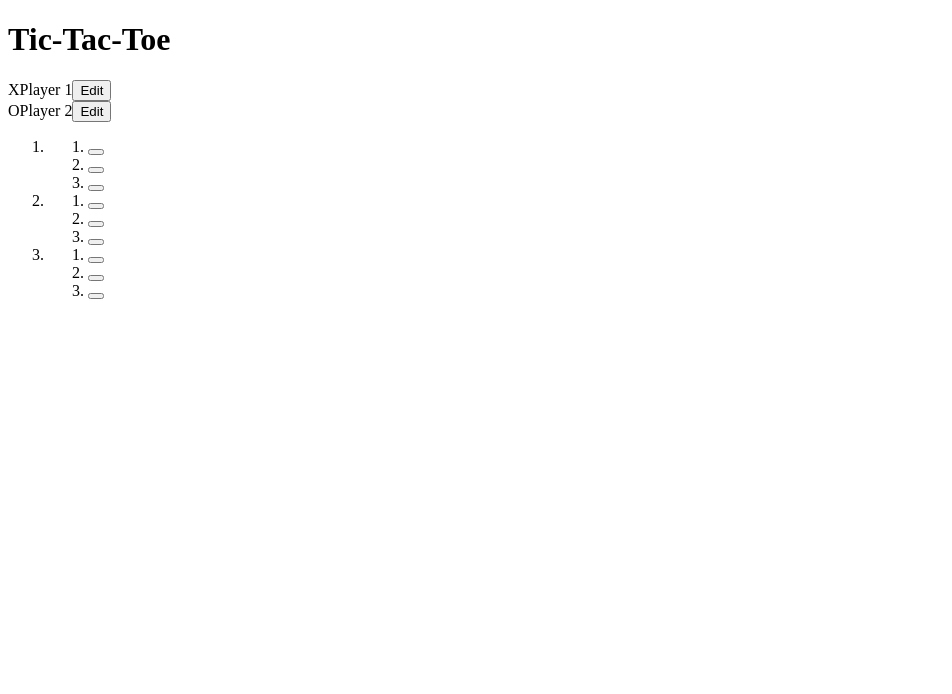
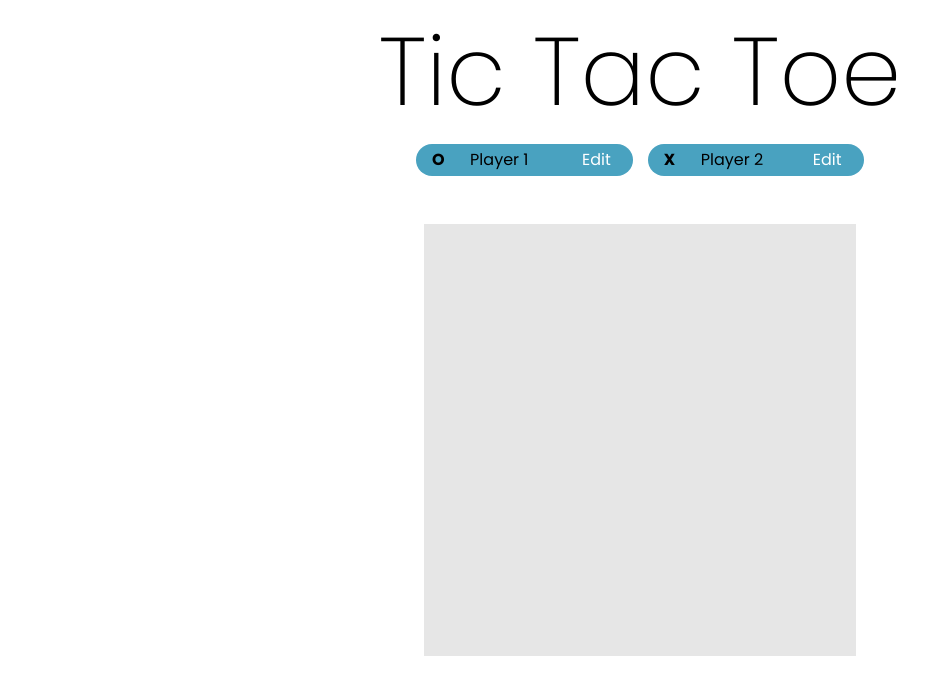
Before and after one commit to samko945/tic-tac-toe-react, a React (Vite) app: page / in a window 1280 px wide. Shown: the top 694 px of the page, without its empty margins (0-952 px from the left). Built offline with nearby package versions, Linux system fonts and the light colour scheme.

Commit message:
style css

```diff
--- a/index.html
+++ b/index.html
@@ -5,9 +5,15 @@
 		<link rel="icon" type="image/svg+xml" href="/vite.svg" />
 		<meta name="viewport" content="width=device-width, initial-scale=1.0" />
 		<title>Tic-Tac-Toe</title>
+		<link rel="preconnect" href="https://fonts.googleapis.com" />
+		<link rel="preconnect" href="https://fonts.gstatic.com" crossorigin />
+		<link
+			href="https://fonts.googleapis.com/css2?family=Geologica:wght@100..900&family=Poppins:ital,wght@0,100;0,200;0,300;0,400;0,500;0,600;0,700;0,800;0,900;1,100;1,200;1,300;1,400;1,500;1,600;1,700;1,800;1,900&display=swap"
+			rel="stylesheet"
+		/>
 	</head>
 	<body>
-		<h1>Tic-Tac-Toe</h1>
+		<h1>Tic Tac Toe</h1>
 		<div id="root"></div>
 		<script type="module" src="/src/main.jsx"></script>
 	</body>
--- a/src/App.jsx
+++ b/src/App.jsx
@@ -2,7 +2,7 @@ import { useState } from "react";
 
 import Player from "./components/Player";
 
-const PLAYERS = { X: "Player 1", O: "Player 2" };
+const PLAYERS = { O: "Player 1", X: "Player 2" };
 const INITIAL_GAME_BOARD = [
 	[null, null, null],
 	[null, null, null],
@@ -10,9 +10,9 @@ const INITIAL_GAME_BOARD = [
 ];
 
 function deriveActivePlayer(gameTurns) {
-	let activePlayer = "X";
-	if (gameTurns.length > 0 && gameTurns[0].player === "X") {
-		activePlayer = "O";
+	let activePlayer = "O";
+	if (gameTurns.length > 0 && gameTurns[0].player === "O") {
+		activePlayer = "X";
 	}
 	return activePlayer;
 }
@@ -46,19 +46,24 @@ function App() {
 	return (
 		<main>
 			<section id="players">
+				<Player initialName={players.O} symbol="O" onNameChange={handleNameChange} />
 				<Player initialName={players.X} symbol="X" onNameChange={handleNameChange} />
-				<Player initialName={players.O} symbol="O" onNameChange={handleNameChange} />
 			</section>
 			<section id="game-board">
-				<ol>
+				<ol id="board-rows">
 					{gameBoard.map((row, rowIndex) => {
 						return (
-							<li key={rowIndex}>
-								<ol>
+							<li key={rowIndex} className="board-row-item">
+								<ol id="board-row-cols">
 									{row.map((playerSymbol, colIndex) => {
 										return (
-											<li key={colIndex}>
-												<button onClick={() => handleSelectSquare(rowIndex, colIndex)}>
+											<li key={colIndex} className="board-row-col">
+												<button
+													onClick={() => handleSelectSquare(rowIndex, colIndex)}
+													className="board-button"
+													disabled={playerSymbol}
+													data-content={playerSymbol}
+												>
 													{playerSymbol}
 												</button>
 											</li>
--- a/src/components/Player.jsx
+++ b/src/components/Player.jsx
@@ -10,13 +10,23 @@ export default function Player({ initialName, symbol, onNameChange }) {
 		}
 	}
 	return (
-		<div>
-			<span>{symbol}</span>
+		<div className="player">
+			<span>
+				<b>{symbol}</b>
+			</span>
 			{isEditing && (
-				<input type="text" value={playerName} onChange={(e) => setPlayerName(e.target.value)} required />
+				<input
+					className="player-name"
+					type="text"
+					value={playerName}
+					onChange={(e) => setPlayerName(e.target.value)}
+					required
+				/>
 			)}
-			{!isEditing && <span>{playerName}</span>}
-			<button onClick={toggleEditMode}>{isEditing ? "Save" : "Edit"}</button>
+			{!isEditing && <span className="player-name">{playerName}</span>}
+			<button onClick={toggleEditMode} className="edit-player">
+				{isEditing ? "Save" : "Edit"}
+			</button>
 		</div>
 	);
 }
--- a/src/index.css
+++ b/src/index.css
@@ -0,0 +1,169 @@
+/*
+font-family: "Geologica", sans-serif;
+font-family: "Poppins", sans-serif; */
+
+/*
+  1. Use a more-intuitive box-sizing model.
+*/
+*,
+*::before,
+*::after {
+	box-sizing: border-box;
+}
+/*
+  2. Remove default margin
+*/
+* {
+	margin: 0;
+}
+/*
+  Typographic tweaks!
+  3. Add accessible line-height
+  4. Improve text rendering
+*/
+body {
+	line-height: 1.5;
+	-webkit-font-smoothing: antialiased;
+}
+/*
+  5. Improve media defaults
+*/
+img,
+picture,
+video,
+canvas,
+svg {
+	display: block;
+	max-width: 100%;
+}
+/*
+  6. Remove built-in form typography styles
+*/
+input,
+button,
+textarea,
+select {
+	font: inherit;
+}
+/*
+  7. Avoid text overflows
+*/
+p,
+h1,
+h2,
+h3,
+h4,
+h5,
+h6 {
+	overflow-wrap: break-word;
+}
+/*
+  8. Create a root stacking context
+*/
+#root,
+#__next {
+	isolation: isolate;
+}
+
+/*  */
+
+body {
+	font-family: "Poppins", sans-serif;
+	display: flex;
+	/* justify-content: center; */
+	flex-direction: column;
+	align-items: center;
+}
+
+h1 {
+	font-size: 6rem;
+	font-weight: 200;
+}
+
+#players {
+	display: flex;
+	width: 28rem;
+	margin: 0 auto;
+	justify-content: space-between;
+}
+
+.player {
+	height: 2rem;
+	display: flex;
+	align-items: center;
+	background-color: rgb(73, 162, 192);
+	border-radius: 100vh;
+	padding: 0.2rem 0.6rem;
+}
+
+.player-name {
+	display: inline-block;
+	width: 7rem;
+	padding: 0 1rem;
+	margin: 0;
+	border-radius: 100vh;
+	border: none;
+	overflow: hidden;
+	white-space: nowrap;
+}
+
+.edit-player {
+	width: 3rem;
+	border: none;
+	background-color: unset;
+}
+.edit-player {
+	cursor: pointer;
+	color: rgb(255, 255, 255);
+}
+
+.player * {
+	margin: 0.2rem;
+}
+
+#game-board {
+	display: flex;
+	justify-content: center;
+	margin: 3rem;
+}
+
+#game-board ol {
+	list-style: none;
+	padding: 0;
+	margin: 0;
+}
+
+#board-rows {
+	display: flex;
+}
+
+#game-board button {
+	font-family: "Geologica", sans-serif;
+	font-weight: 800;
+	display: block;
+	width: 9rem;
+	height: 9rem;
+	/* margin: 4px; */
+	border: none;
+	background-color: rgb(230, 230, 230);
+	font-size: 6rem;
+}
+
+#game-board button:disabled[data-content="O"] {
+	color: rgb(149, 76, 144);
+}
+#game-board button:disabled[data-content="X"] {
+	color: rgb(40, 74, 198);
+}
+
+#game-board button:hover {
+	/* background-color: rgb(242, 242, 242); */
+	cursor: pointer;
+	box-shadow: inset 0 0 5px 1px rgba(165, 165, 165, 0.5);
+}
+
+#game-board button:disabled:hover {
+	background-color: rgb(230, 230, 230);
+	box-shadow: none;
+	cursor: default;
+}
```
